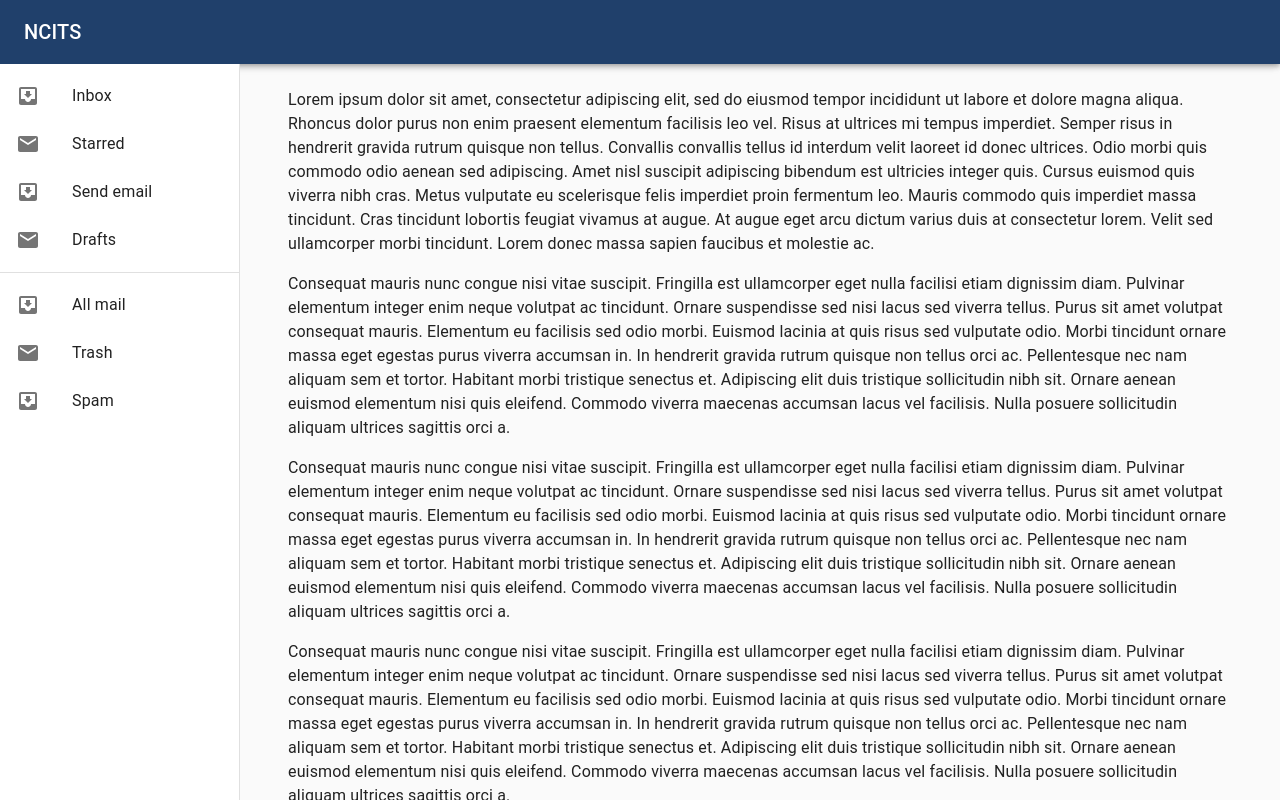
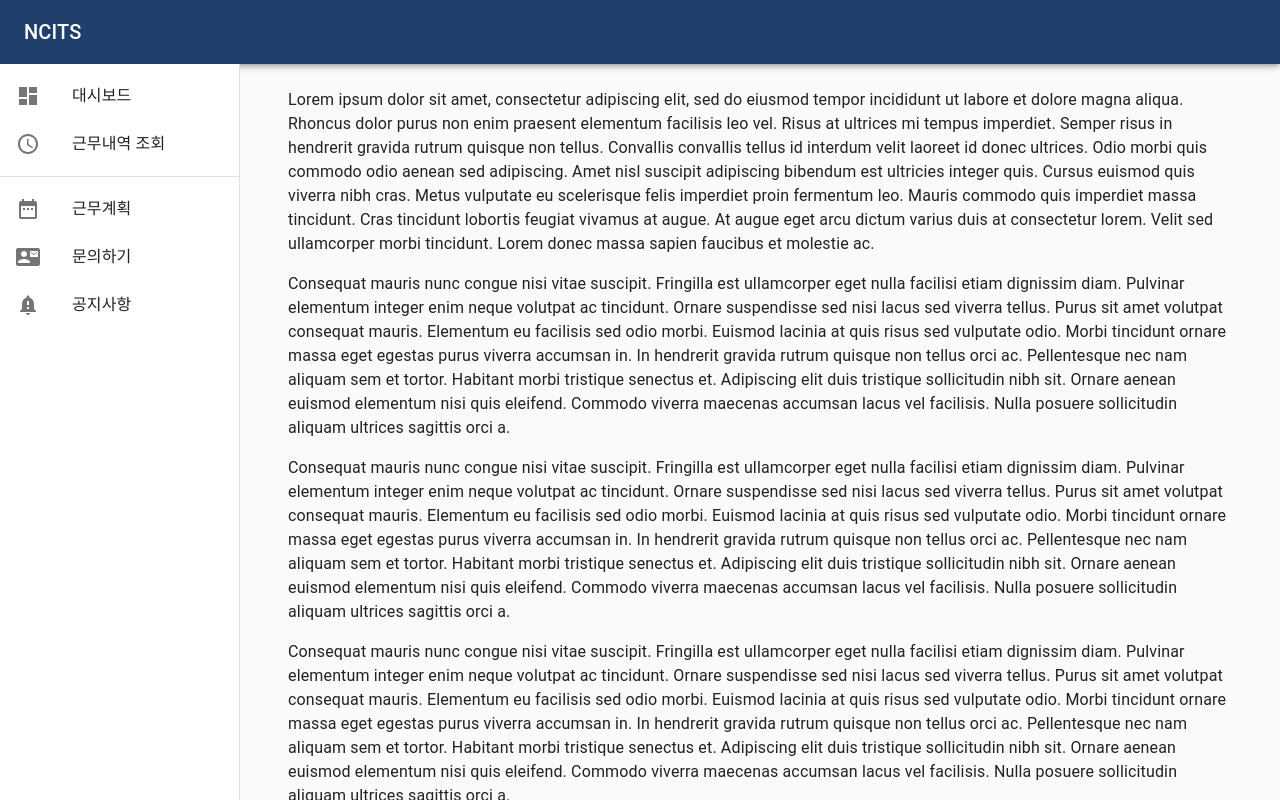
Before and after one commit to zztkdfo/workingdays, a React (Create React App) app: page / in a window 1280 px wide. Shown: the top 800 px of the page. Built offline with nearby package versions, Linux system fonts and the light colour scheme.

Commit message:
[workingdays] 메뉴 리스트 정리

```diff
--- a/src/components/ResponsiveDrawer/ResponsiveDrawer.tsx
+++ b/src/components/ResponsiveDrawer/ResponsiveDrawer.tsx
@@ -1,19 +1,26 @@
 import React, { ReactElement } from 'react'
-import AppBar from '@material-ui/core/AppBar'
-import CssBaseline from '@material-ui/core/CssBaseline'
-import Divider from '@material-ui/core/Divider'
-import Drawer from '@material-ui/core/Drawer'
-import Hidden from '@material-ui/core/Hidden'
-import IconButton from '@material-ui/core/IconButton'
+import {
+  AppBar,
+  CssBaseline,
+  Divider,
+  Drawer,
+  Hidden,
+  IconButton,
+  List,
+  ListItem,
+  ListItemIcon,
+  ListItemText,
+  Toolbar,
+  Typography
+} from '@material-ui/core'
+
 import InboxIcon from '@material-ui/icons/MoveToInbox'
-import List from '@material-ui/core/List'
-import ListItem from '@material-ui/core/ListItem'
-import ListItemIcon from '@material-ui/core/ListItemIcon'
-import ListItemText from '@material-ui/core/ListItemText'
-import MailIcon from '@material-ui/icons/Mail'
 import MenuIcon from '@material-ui/icons/Menu'
-import Toolbar from '@material-ui/core/Toolbar'
-import Typography from '@material-ui/core/Typography'
+import DashboardIcon from '@material-ui/icons/Dashboard'
+import DateRangeIcon from '@material-ui/icons/DateRange'
+import ContactMailIcon from '@material-ui/icons/ContactMail'
+import ScheduleIcon from '@material-ui/icons/Schedule'
+import NotificationImportantIcon from '@material-ui/icons/NotificationImportant'
 import {
   makeStyles,
   useTheme,
@@ -80,10 +87,16 @@
   const drawer = (
     <div>
       <List>
-        {['Inbox', 'Starred', 'Send email', 'Drafts'].map((text, index) => (
+        {['대시보드', '근무내역 조회'].map((text) => (
           <ListItem button key={text}>
             <ListItemIcon>
-              {index % 2 === 0 ? <InboxIcon /> : <MailIcon />}
+              {text === '대시보드' ? (
+                <DashboardIcon />
+              ) : text === '근무내역 조회' ? (
+                <ScheduleIcon />
+              ) : (
+                <InboxIcon />
+              )}
             </ListItemIcon>
             <ListItemText primary={text} />
           </ListItem>
@@ -91,10 +104,18 @@
       </List>
       <Divider />
       <List>
-        {['All mail', 'Trash', 'Spam'].map((text, index) => (
+        {['근무계획', '문의하기', '공지사항'].map((text) => (
           <ListItem button key={text}>
             <ListItemIcon>
-              {index % 2 === 0 ? <InboxIcon /> : <MailIcon />}
+              {text === '근무계획' ? (
+                <DateRangeIcon />
+              ) : text === '문의하기' ? (
+                <ContactMailIcon />
+              ) : text === '공지사항' ? (
+                <NotificationImportantIcon />
+              ) : (
+                <InboxIcon />
+              )}
             </ListItemIcon>
             <ListItemText primary={text} />
           </ListItem>
```
Also changed, not shown: 1 other file (tests, documents, lock files or other folders).
